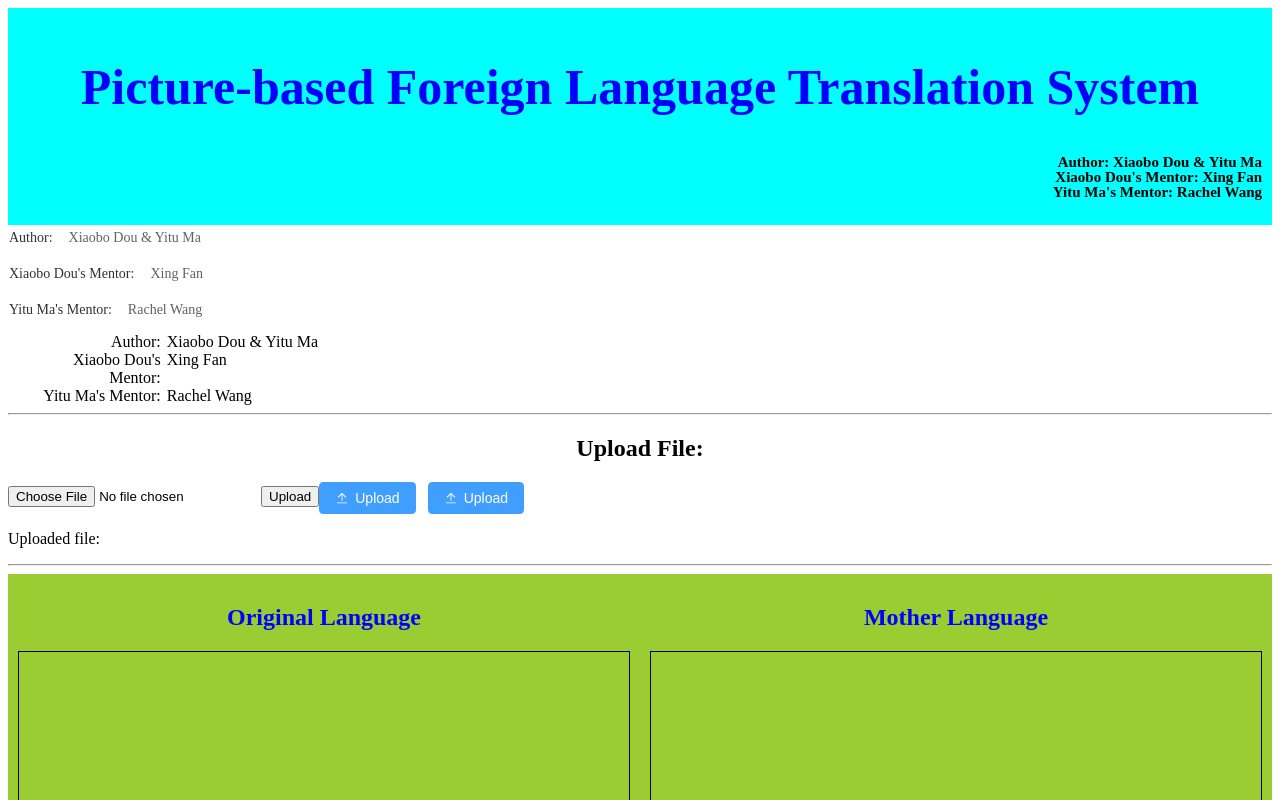
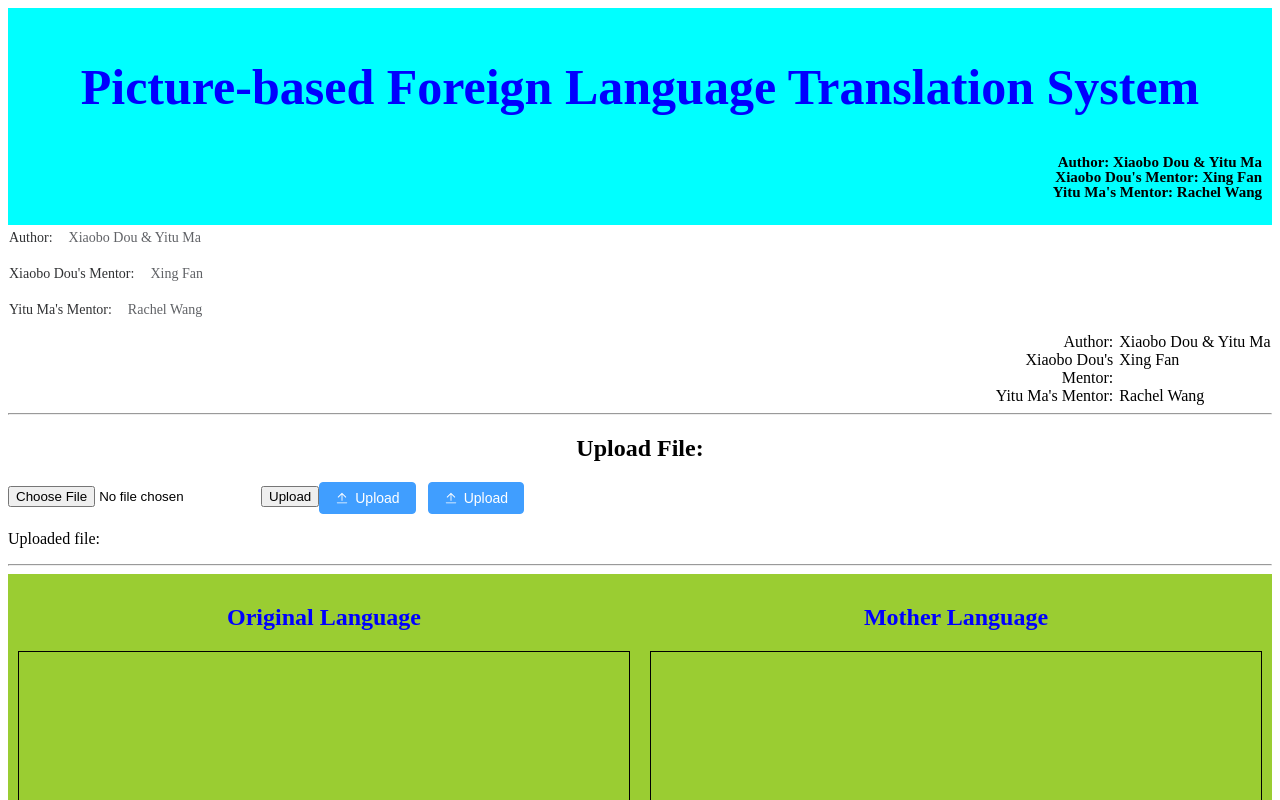
Before and after one commit to douxiaobo/Picture-based-Foreign-Language-Translation-System, a Vue app: page / in a window 1280 px wide. Shown: the top 800 px of the page. Built offline with nearby package versions, Linux system fonts and the light colour scheme.

Commit message:
header placement

```diff
--- a/src/components/Header.vue
+++ b/src/components/Header.vue
@@ -78,17 +78,17 @@
             </el-row>
         </div> -->
         <div>
-  <el-row :gutter="6" class="small-text">
-    <el-col :span="3" class="align-right">Author:</el-col>
-    <el-col :span="3" class="align-left">Xiaobo Dou & Yitu Ma</el-col>
+  <el-row :gutter="6" class="small-text" justify="end">
+    <el-col :xs="8" :sm="6" :md="4" :lg="3" :xl="1" class="align-right">Author:</el-col>
+    <el-col :xs="8" :sm="6" :md="4" :lg="3" :xl="1">Xiaobo Dou & Yitu Ma</el-col>
   </el-row>
-  <el-row :gutter="6" class="small-text">
-    <el-col :span="3" class="align-right">Xiaobo Dou's Mentor:</el-col>
-    <el-col :span="3" class="align-left">Xing Fan</el-col>
+  <el-row :gutter="6" class="small-text" justify="end">
+    <el-col :xs="8" :sm="6" :md="4" :lg="3" :xl="1" class="align-right">Xiaobo Dou's Mentor:</el-col>
+    <el-col :xs="8" :sm="6" :md="4" :lg="3" :xl="1">Xing Fan</el-col>
   </el-row>
-  <el-row :gutter="6" class="small-text">
-    <el-col :span="3" class="align-right">Yitu Ma's Mentor:</el-col>
-    <el-col :span="3" class="align-left">Rachel Wang</el-col>
+  <el-row :gutter="6" class="small-text" justify="end">
+    <el-col :xs="8" :sm="6" :md="4" :lg="3" :xl="1" class="align-right">Yitu Ma's Mentor:</el-col>
+    <el-col :xs="8" :sm="6" :md="4" :lg="3" :xl="1">Rachel Wang</el-col>
   </el-row>
 </div>
 
```
